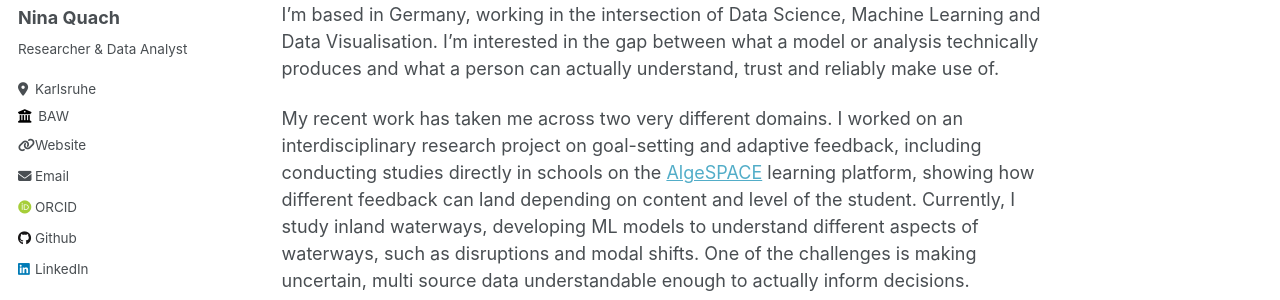
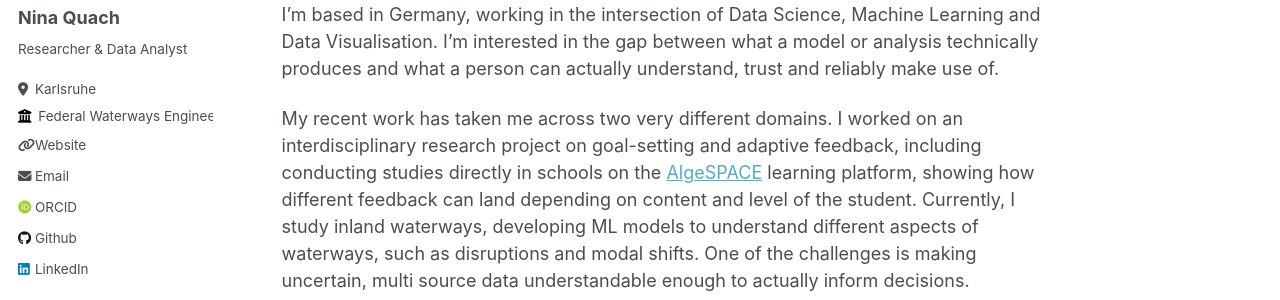
Before and after one commit to q-nina/q-nina.github.io, a Jekyll site: the page built from _pages/about.md, in a window 1280 px wide. Shown: the part 223-523 px from the top of the page. Built offline with Jekyll 4.4.1, drawn with Linux system fonts in a browser that asks for light colours; some web fonts are replaced.

Commit message:
Update _config.yml

```diff
--- a/_config.yml
+++ b/_config.yml
@@ -26,8 +26,8 @@ author:
   pronouns         : # example: "she/her"
   bio              : "Researcher & Data Analyst"
   location         : "Karlsruhe"
-  employer         : "BAW"
-  uri              : "https://www.baw.de/de/home/home.html" # URL
+  employer         : "Federal Waterways Engineering and Research Institute"
+  uri              : "" # URL
   email            : "nina.quach@baw.de"
 
   # Academic websites
```
